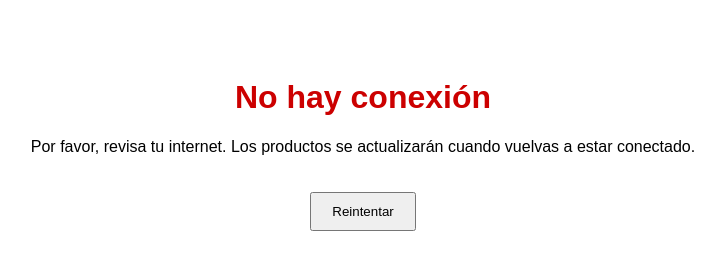
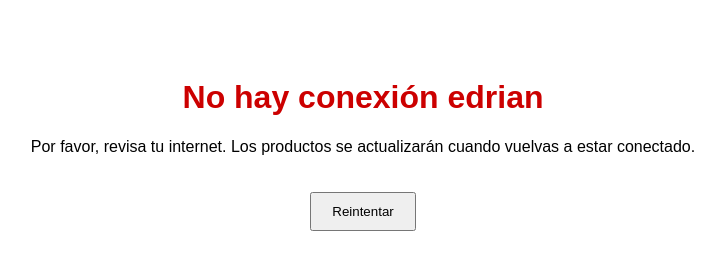
Before and after one commit to icdanger48228-sys/electroshop48228, a plain HTML site: page offline.html in a window 1280 px wide. Shown: the whole page, without its empty margins (277-1002 px from the left). Drawn offline with Linux system fonts and the light colour scheme.

Commit message:
Update offline.html

```diff
--- a/offline.html
+++ b/offline.html
@@ -2,7 +2,7 @@
 <html lang="es">
 <head>
   <meta charset="UTF-8">
-  <title>Sin conexión</title>
+  <title>Sin conexión edrian </title>
   <style>
     body { font-family: Arial, sans-serif; text-align: center; padding: 50px; }
     h1 { color: #cc0000; }
@@ -10,7 +10,7 @@
   </style>
 </head>
 <body>
-  <h1>No hay conexión</h1>
+  <h1>No hay conexión edrian</h1>
   <p>Por favor, revisa tu internet. Los productos se actualizarán cuando vuelvas a estar conectado.</p>
   <button onclick="location.reload()">Reintentar</button>
 </body>
```
